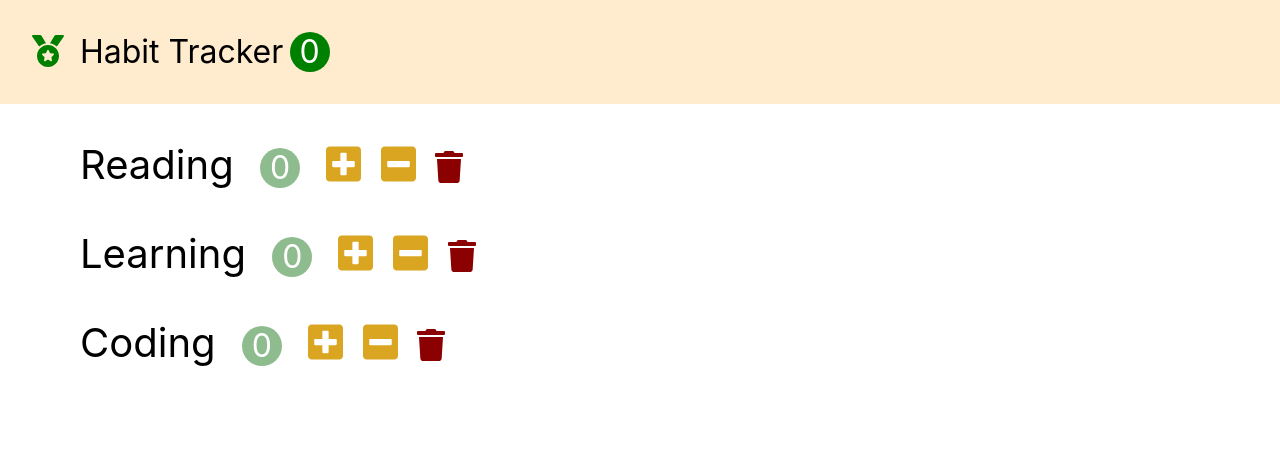
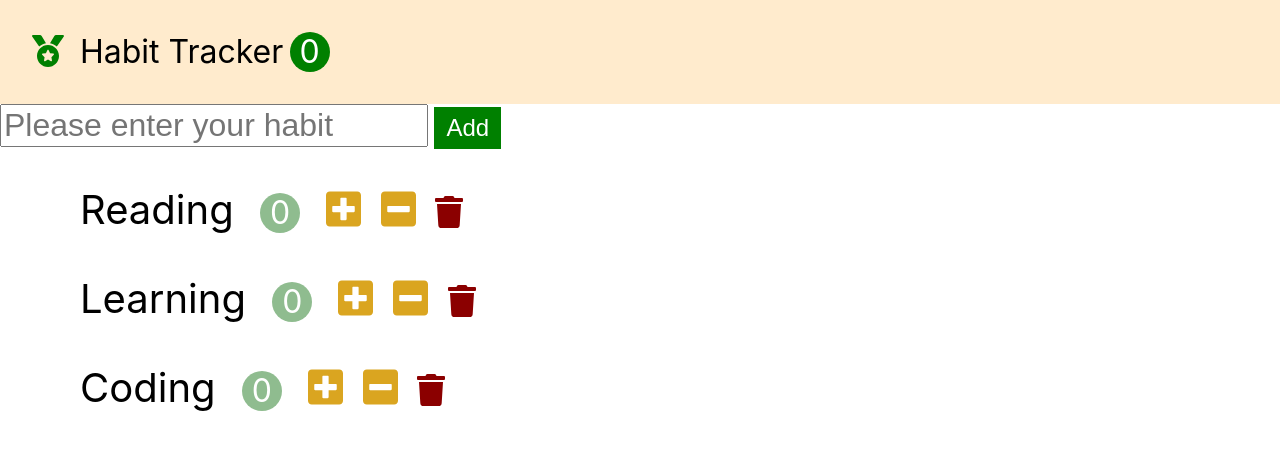
Before and after one commit to psick22/react-habit_tracker, a React (Create React App) app: page / in a window 1280 px wide. Shown: the top 450 px of the page. Built offline with nearby package versions, Linux system fonts and the light colour scheme.

Commit message:
habitAddForm 추가

```diff
--- a/src/components/app.jsx
+++ b/src/components/app.jsx
@@ -30,6 +30,13 @@
     const habits = this.state.habits.filter((item) => item.id !== habit.id);
     this.setState({ habits: habits });
   };
+  handleAdd = (name) => {
+    const habits = [
+      ...this.state.habits,
+      { id: Date.now(), name: name, count: 0 },
+    ];
+    this.setState({ habits: habits });
+  };
 
   render() {
     return (
@@ -44,6 +51,7 @@
           onIncrement={this.handleIncrement}
           onDecrement={this.handleDecrement}
           onDelete={this.handleDelete}
+          onAdd={this.handleAdd}
         />
       </section>
     );
--- /dev/null
+++ b/src/components/habitAddForm.jsx
@@ -0,0 +1,29 @@
+import React, { Component } from "react";
+
+class HabitAddForm extends Component {
+  formRef = React.createRef();
+  inputRef = React.createRef();
+
+  onSubmit = (event) => {
+    event.preventDefault();
+    const name = this.inputRef.current.value;
+    name && this.props.onAdd(name);
+    // this.inputRef.current.value = "";
+    this.formRef.current.rest();
+  };
+  render() {
+    return (
+      <form ref={this.formRef} className="add-form" onSubmit={this.onSubmit}>
+        <input
+          ref={this.inputRef}
+          type="text"
+          className="add-input"
+          placeholder="Please enter your habit"
+        />
+        <button className="add-button">Add</button>
+      </form>
+    );
+  }
+}
+
+export default HabitAddForm;
--- a/src/components/habits.jsx
+++ b/src/components/habits.jsx
@@ -1,10 +1,15 @@
 import React, { Component } from "react";
 import Habit from "./habit";
+import HabitAddForm from "./habitAddForm";
 
 class Habits extends Component {
+  handleAdd = (name) => {
+    this.props.onAdd(name);
+  };
   render() {
-    console.log(this.props.habits);
     return (
+      <>
+        <HabitAddForm onAdd={this.handleAdd} />
         <ul>
           {this.props.habits.map((habit) => (
             <Habit
@@ -16,6 +21,7 @@
             />
           ))}
         </ul>
+      </>
     );
   }
 }
```
Also changed, not shown: 1 other file (tests, documents, lock files or other folders). Lines whose indentation alone changed are shown as unchanged.
